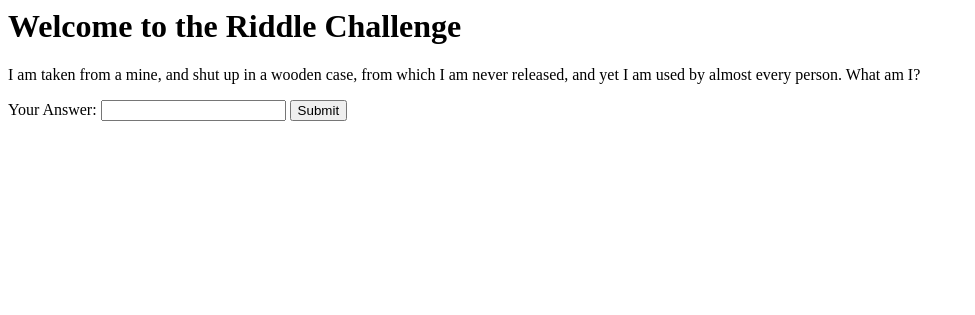
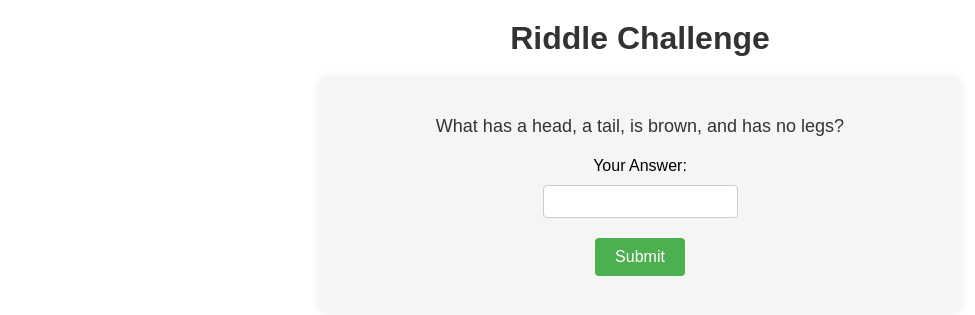
Before and after one commit to fredabila/keylock, a plain HTML site: page index.html in a window 1280 px wide. Shown: the whole page, without its empty margins (0-975 px from the left). Drawn offline with Linux system fonts and the light colour scheme.

Commit message:
Update index.html

```diff
--- a/index.html
+++ b/index.html
@@ -3,30 +3,109 @@
     <meta charset="UTF-8">
     <meta name="viewport" content="width=device-width, initial-scale=1.0">
     <title>Riddle Challenge</title>
+    <style>
+        body {
+            font-family: 'Arial', sans-serif;
+            text-align: center;
+            margin: 20px;
+        }
+
+        h1 {
+            color: #333;
+        }
+
+        #riddleContainer {
+            max-width: 600px;
+            margin: 20px auto;
+            padding: 20px;
+            background-color: #f5f5f5;
+            border-radius: 8px;
+            box-shadow: 0 0 10px rgba(0, 0, 0, 0.1);
+        }
+
+        #riddle {
+            font-size: 18px;
+            color: #333;
+            margin-bottom: 20px;
+        }
+
+        #riddleForm {
+            display: flex;
+            justify-content: center;
+            align-items: center;
+            flex-direction: column;
+        }
+
+        label {
+            margin-bottom: 10px;
+        }
+
+        input {
+            padding: 8px;
+            margin-bottom: 20px;
+            border: 1px solid #ccc;
+            border-radius: 4px;
+        }
+
+        button {
+            padding: 10px 20px;
+            background-color: #4caf50;
+            color: #fff;
+            border: none;
+            border-radius: 4px;
+            cursor: pointer;
+            font-size: 16px;
+        }
+
+        button:hover {
+            background-color: #45a049;
+        }
+
+        #result {
+            margin-top: 20px;
+            display: none;
+        }
+
+        #success, #failure {
+            font-size: 16px;
+        }
+
+        #failure {
+            color: red;
+        }
+    </style>
 </head>
 <body>
 
-    <h1>Welcome to the Riddle Challenge</h1>
+    <h1>Riddle Challenge</h1>
 
     <div id="riddleContainer">
         <p id="riddle"></p>
-        <form id="riddleForm">
+        <form id="riddleForm" data-answer="">
             <label for="answer">Your Answer:</label>
             <input type="text" id="answer" required>
             <button type="button" onclick="checkAnswer()">Submit</button>
         </form>
     </div>
 
-    <div id="result" style="display: none;">
+    <div id="result">
         <p id="success">Congratulations! Here is your Mega file decryption key: <strong>BY8p1uXx-Xt02KNnDCmojgqE6hRCjlFVPie2Zvi0_2c</strong></p>
-        <p id="failure" style="color: red;">Sorry, the answer is incorrect. Please try again.</p>
+        <p id="failure">Sorry, the answer is incorrect. Please try again.</p>
     </div>
 
     <script>
         var riddles = [
-            "I speak without a mouth and hear without ears. I have no body, but I come alive with the wind. What am I?",
-            "The more you take, the more you leave behind. What am I?",
-            "I am taken from a mine, and shut up in a wooden case, from which I am never released, and yet I am used by almost every person. What am I?"
+            { question: "I speak without a mouth and hear without ears. I have no body, but I come alive with the wind. What am I?", answer: "echo" },
+            { question: "The more you take, the more you leave behind. What am I?", answer: "footsteps" },
+            { question: "I am taken from a mine, and shut up in a wooden case, from which I am never released, and yet I am used by almost every person. What am I?", answer: "pencil" },
+            { question: "The person who makes it, sells it. The person who buys it never uses it. What is it?", answer: "coffin" },
+            { question: "What has keys but can't open locks?", answer: "piano" },
+            { question: "What comes once in a minute, twice in a moment, but never in a thousand years?", answer: "letter 'M'" },
+            { question: "I'm tall when I'm young, and I'm short when I'm old. What am I?", answer: "candle" },
+            { question: "What has a heart that doesn't beat?", answer: "artichoke" },
+            { question: "The more you take, the more you leave behind. What am I?", answer: "footsteps" },
+            { question: "What has a head, a tail, is brown, and has no legs?", answer: "penny" }
+            // Add more riddles and answers here
         ];
 
         function getRandomRiddle() {
@@ -35,12 +114,14 @@
         }
 
         function initialize() {
-            document.getElementById('riddle').innerText = getRandomRiddle();
+            var currentRiddle = getRandomRiddle();
+            document.getElementById('riddle').innerText = currentRiddle.question;
+            document.getElementById('riddleForm').dataset.answer = currentRiddle.answer;
         }
 
         function checkAnswer() {
             var userAnswer = document.getElementById('answer').value.toLowerCase();
-            var correctAnswer = "key"; // Adjust this to the actual correct answer for the riddle
+            var correctAnswer = document.getElementById('riddleForm').dataset.answer;
 
             if (userAnswer === correctAnswer) {
                 document.getElementById('result').style.display = 'block';
@@ -53,7 +134,7 @@
             }
 
             // Get a new riddle for the next attempt
-            document.getElementById('riddle').innerText = getRandomRiddle();
+            initialize();
             document.getElementById('answer').value = '';
         }
 
```
